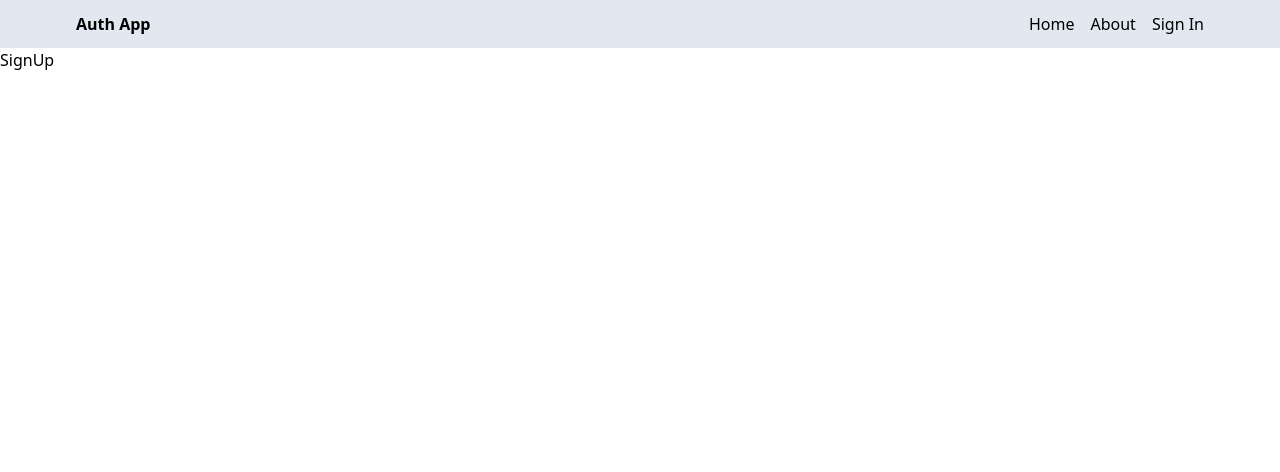
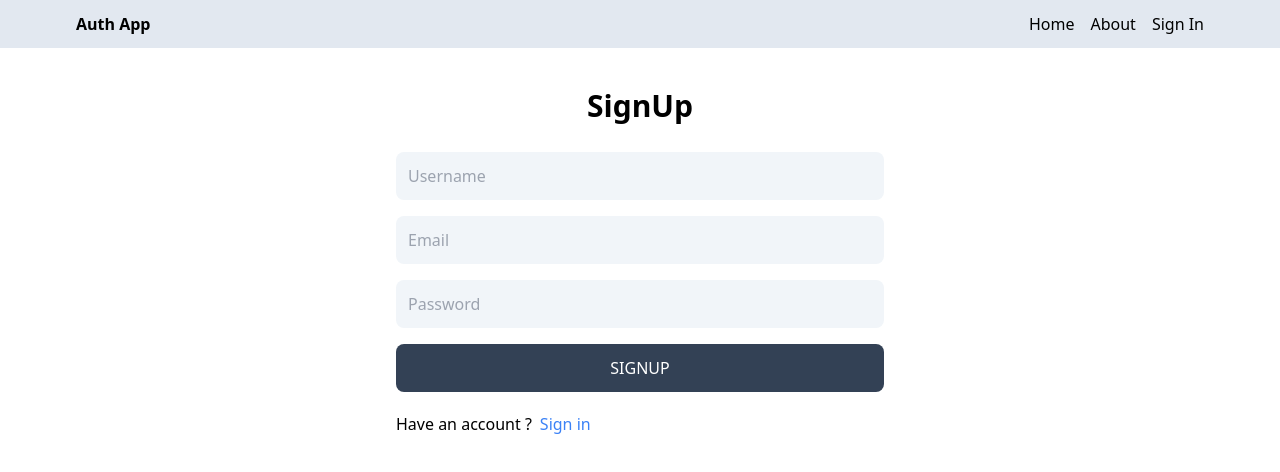
Before and after one commit to AdityaTile04/mern-auth, a React (Vite) app in the folder client/: page /sign-up in a window 1280 px wide. Shown: the top 472 px of the page. Built offline with nearby package versions, Linux system fonts and the light colour scheme.

Commit message:
complete signup page ui

```diff
--- a/client/src/pages/SignUp.jsx
+++ b/client/src/pages/SignUp.jsx
@@ -1,3 +1,38 @@
+import { Link } from "react-router-dom";
+
 export default function SignUp() {
-  return <div>SignUp</div>;
+  return (
+    <div className="p-3 max-w-lg mx-auto">
+      <h1 className="text-3xl text-center font-semibold my-7">SignUp</h1>
+      <form className="flex flex-col gap-4">
+        <input
+          type="text"
+          placeholder="Username"
+          id="username"
+          className="bg-slate-100 p-3 rounded-lg"
+        />
+        <input
+          type="email"
+          placeholder="Email"
+          id="email"
+          className="bg-slate-100 p-3 rounded-lg"
+        />
+        <input
+          type="password"
+          placeholder="Password"
+          id="password"
+          className="bg-slate-100 p-3 rounded-lg"
+        />
+        <button className="bg-slate-700 text-white p-3 rounded-lg uppercase hover:opacity-95 disabled:opacity-80">
+          SignUp
+        </button>
+      </form>
+      <div className="flex gap-2 mt-5">
+        <p>Have an account ?</p>
+        <Link to="/sign-in">
+          <span className="text-blue-500">Sign in</span>
+        </Link>
+      </div>
+    </div>
+  );
 }
```
